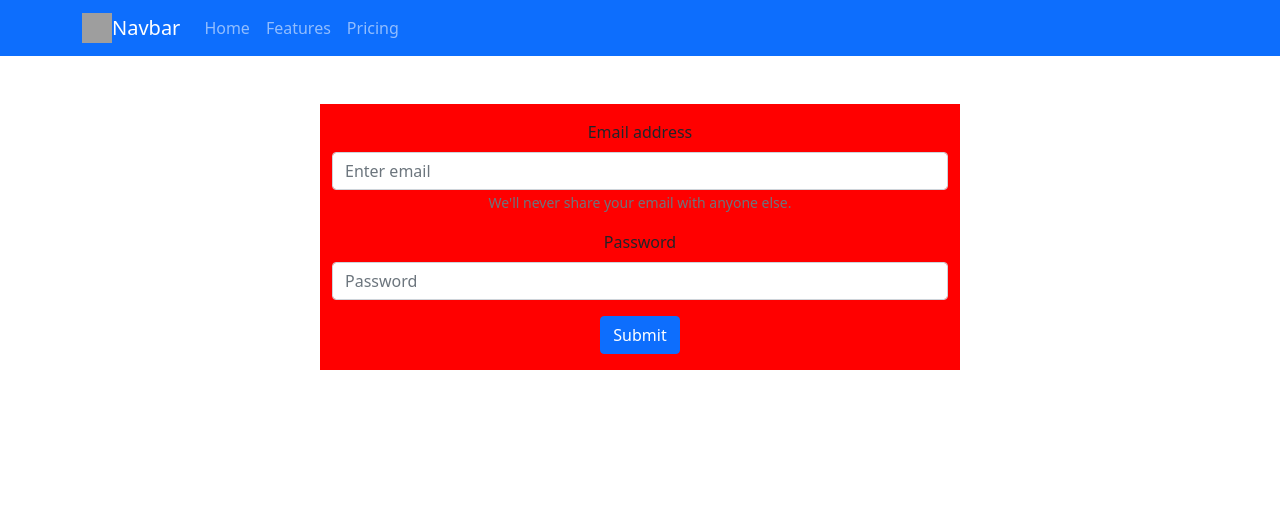
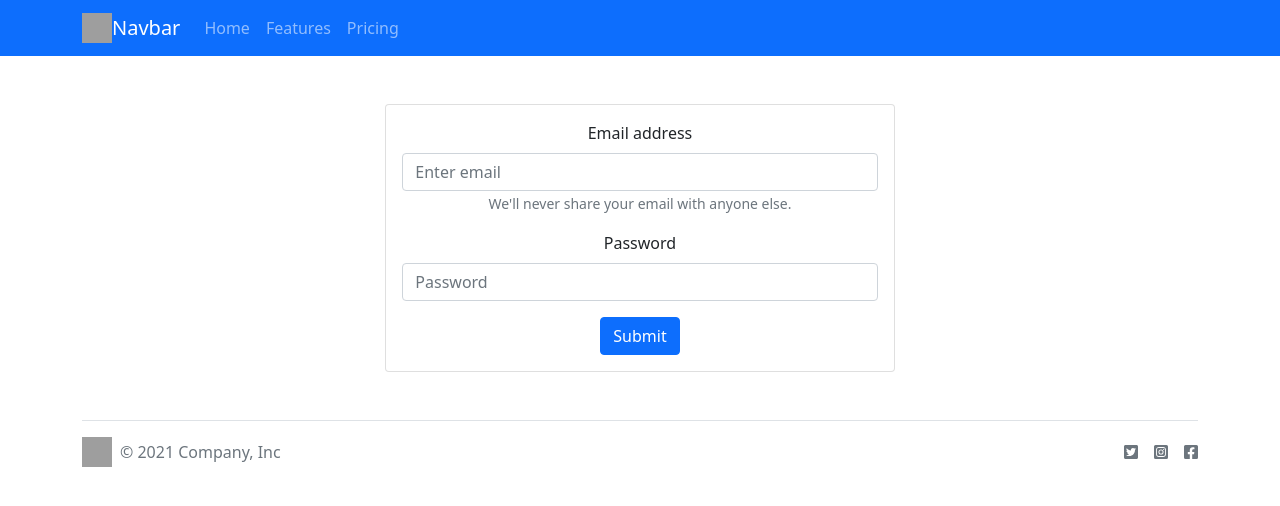
Before and after one commit to ToniPerea/React-Simple-Design, a React (Create React App) app: page / in a window 1280 px wide. Shown: the top 506 px of the page. Built offline with nearby package versions, Linux system fonts and the light colour scheme; grey boxes are pictures that could not be loaded.

Commit message:
footer y fontawesome icons

```diff
--- a/package.json
+++ b/package.json
@@ -3,6 +3,11 @@
   "version": "0.1.0",
   "private": true,
   "dependencies": {
+    "@fortawesome/fontawesome-svg-core": "^1.2.36",
+    "@fortawesome/free-brands-svg-icons": "^5.15.4",
+    "@fortawesome/free-regular-svg-icons": "^5.15.4",
+    "@fortawesome/free-solid-svg-icons": "^5.15.4",
+    "@fortawesome/react-fontawesome": "^0.1.15",
     "@testing-library/jest-dom": "^5.14.1",
     "@testing-library/react": "^11.2.7",
     "@testing-library/user-event": "^12.8.3",
--- a/src/App.js
+++ b/src/App.js
@@ -2,16 +2,17 @@ import './App.css';
 import 'bootstrap/dist/css/bootstrap.min.css';
 import Login from './components/Login';
 import NavbarComponent from './components/Navbar';
+import FooterComponent from './components/Footer';
+
 
 function App() {
   return (
     <>
-    <NavbarComponent>
+      <NavbarComponent />
 
-    </NavbarComponent>
-    <Login>
+      <Login />
+      <FooterComponent/>
 
-    </Login>
     </>
   );
 }
--- /dev/null
+++ b/src/components/Footer.js
@@ -0,0 +1,47 @@
+import { FontAwesomeIcon } from '@fortawesome/react-fontawesome';
+import { faFacebookSquare, faInstagramSquare, faTwitterSquare } from '@fortawesome/free-brands-svg-icons';
+
+const FooterComponent = (props) => {
+    return (
+
+        <div className="container">
+        <footer className="d-flex flex-wrap justify-content-between align-items-center py-3 my-4 border-top">
+          <div className="col-md-4 d-flex align-items-center">
+            <a
+              href="/"
+              className="mb-3 me-2 mb-md-0 text-muted text-decoration-none lh-1"
+            >
+              <img
+                src="https://i.pinimg.com/originals/33/88/64/338864d9e7a7cd25a02b57b893e424c3.gif"
+                width="30"
+                height="30"
+                className="d-inline-block align-top"
+                alt="React Bootstrap logo"
+              />
+            </a>
+            <span className="text-muted">© 2021 Company, Inc</span>
+          </div>
+
+          <ul className="nav col-md-4 justify-content-end list-unstyled d-flex">
+            <li className="ms-3">
+              <a className="text-muted" href="#">
+                <FontAwesomeIcon icon={faTwitterSquare} />
+              </a>
+            </li>
+            <li className="ms-3">
+              <a className="text-muted" href="#">
+                <FontAwesomeIcon icon={faInstagramSquare} />
+              </a>
+            </li>
+            <li className="ms-3">
+              <a className="text-muted" href="#">
+                <FontAwesomeIcon icon={faFacebookSquare} />
+              </a>
+            </li>
+          </ul>
+        </footer>
+      </div>
+    );
+}
+
+export default FooterComponent;
--- a/src/components/Login.js
+++ b/src/components/Login.js
@@ -1,16 +1,13 @@
-import { Form,Button, Container,Row, Col } from "react-bootstrap";
+import { Form,Button, Container,Row, Col, Card } from "react-bootstrap";
 
 
 const Login = (props) => {
     return (
       <>
-        <Container fluid className="mt-5">
+        <Container fluid className="mt-5 mb-5">
           <Row className="justify-content-center">
-            <Col
-              className="text-center"
-              md={6}
-              style={{ backgroundColor: "red" }}
-            >
+            <Col className="text-center" md={5}>
+              <Card className="px-3">
                 <Form>
                   <Form.Group className="mb-3 mt-3" controlId="formBasicEmail">
                     <Form.Label>Email address</Form.Label>
@@ -28,6 +25,7 @@ const Login = (props) => {
                     Submit
                   </Button>
                 </Form>
+              </Card>
             </Col>
           </Row>
         </Container>
```
Also changed, not shown: 2 other files (tests, documents, lock files or other folders). Lines whose indentation alone changed are shown as unchanged.
